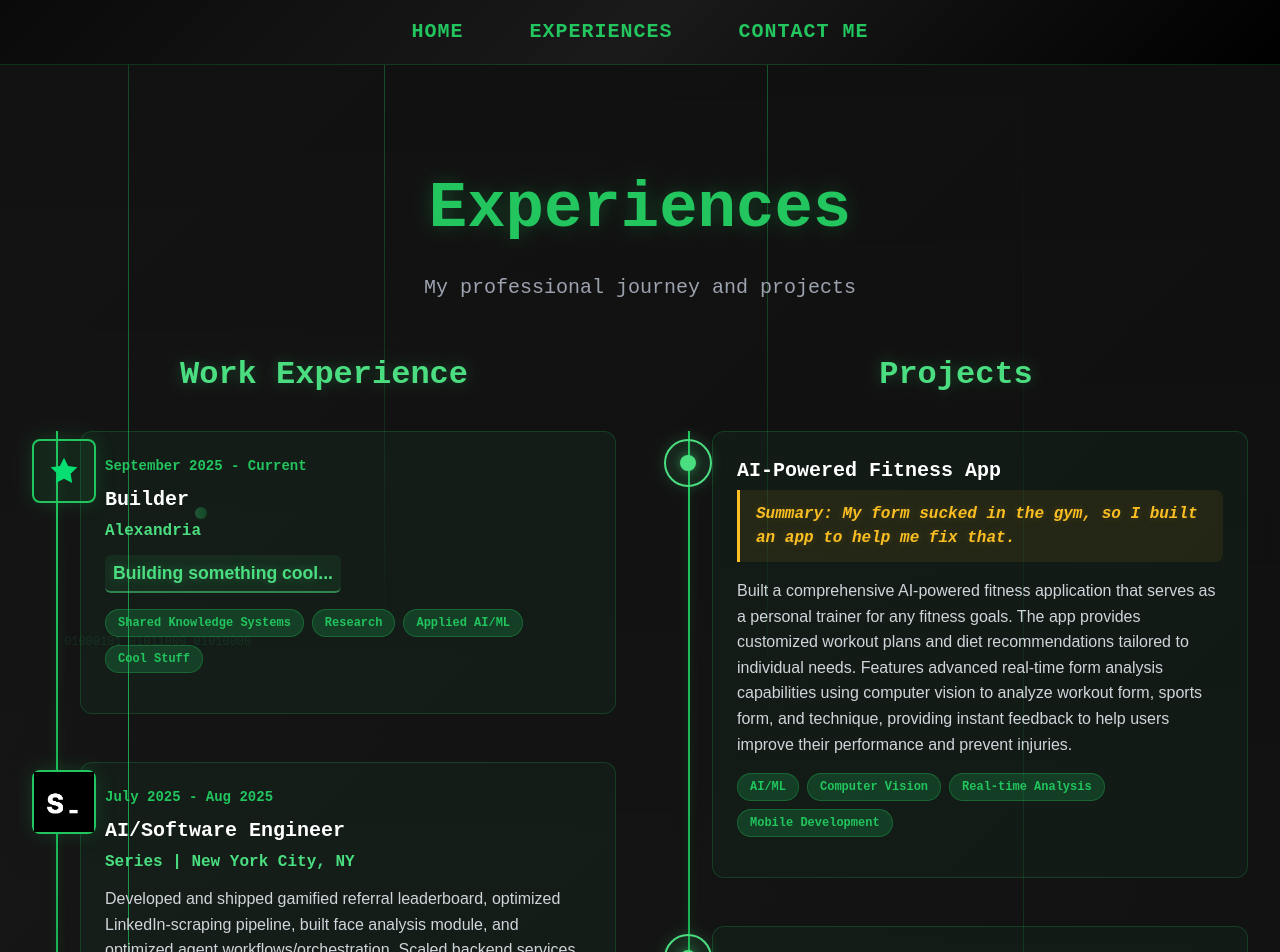
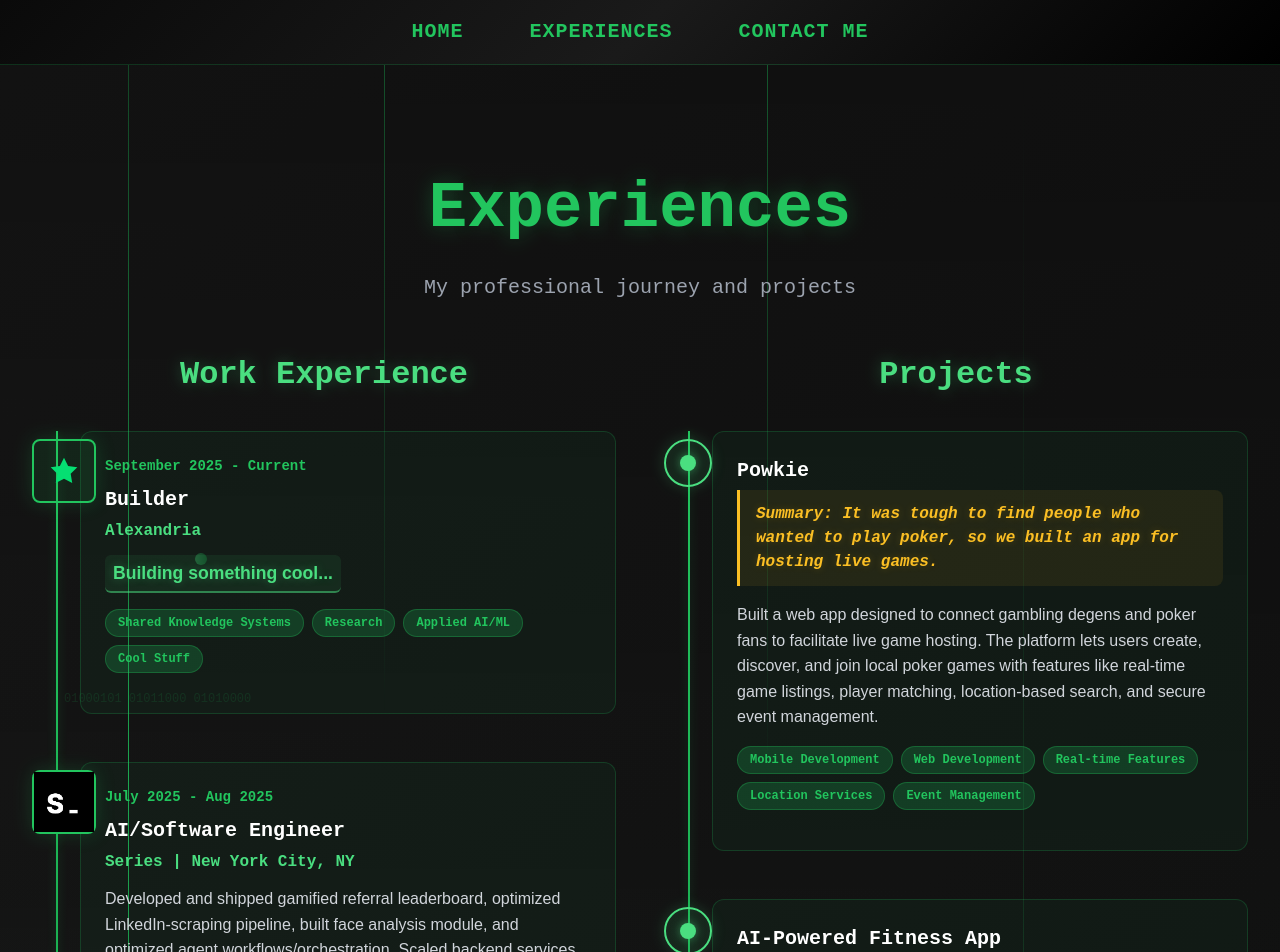
Before and after one commit to jzyzak/portfolio, a Next.js app: page /experiences in a window 1280 px wide. Shown: the top 952 px of the page. Built offline with nearby package versions, Linux system fonts and the light colour scheme.

Commit message:
Added powkie project

```diff
--- a/src/app/experiences/page.tsx
+++ b/src/app/experiences/page.tsx
@@ -54,7 +54,7 @@ export default function Experiences() {
 
       // Start revealing timeline items one by one
       const revealItems = async () => {
-        for (let i = 0; i < 8; i++) { // 5 work items + 3 project items
+        for (let i = 0; i < 9; i++) { // 5 work items + 4 project items
           await new Promise(resolve => setTimeout(resolve, 300));
           setVisibleItems(prev => [...prev, i]);
 
@@ -86,9 +86,10 @@ export default function Experiences() {
           } else {
             // Project items
             const projectTitles = [
+              'Powkie',
               'AI-Powered Fitness App',
               'AI-Driven Investment Insights Platform',
-              'Black-Scholes Option Pricing Web App'
+              'Black-Scholes Option Pricing Web App',
             ];
 
             const projectIndex = i - 5;
@@ -315,6 +316,31 @@ export default function Experiences() {
                       <div className="node-dot"></div>
                     </div>
                     <div className="timeline-content">
+                      <h3 className="timeline-title">{getDisplayText('Powkie')}</h3>
+                      <p className="project-summary">
+                        Summary: It was tough to find people who wanted to play poker, so we built an app for hosting live games.
+                      </p>
+                      <p className="timeline-description">
+                        Built a web app designed to connect gambling degens and poker fans to facilitate live game hosting.
+                        The platform lets users create, discover, and join local poker games with features like real-time game listings,
+                        player matching, location-based search, and secure event management.
+                      </p>
+                      <div className="timeline-skills">
+                        <span className="skill-tag">Mobile Development</span>
+                        <span className="skill-tag">Web Development</span>
+                        <span className="skill-tag">Real-time Features</span>
+                        <span className="skill-tag">Location Services</span>
+                        <span className="skill-tag">Event Management</span>
+                      </div>
+                    </div>
+                  </div>
+
+                  {/* Project item 2 */}
+                  <div className={`timeline-item ${visibleItems.includes(6) ? 'item-visible' : 'item-hidden'}`}>
+                    <div className="timeline-node project-node">
+                      <div className="node-dot"></div>
+                    </div>
+                    <div className="timeline-content">
                       <h3 className="timeline-title">{getDisplayText('AI-Powered Fitness App')}</h3>
                       <p className="project-summary">
                         Summary: My form sucked in the gym, so I built an app to help me fix that.
@@ -334,8 +360,8 @@ export default function Experiences() {
                     </div>
                   </div>
 
-                  {/* Project item 2 */}
-                  <div className={`timeline-item ${visibleItems.includes(6) ? 'item-visible' : 'item-hidden'}`}>
+                  {/* Project item 3 */}
+                  <div className={`timeline-item ${visibleItems.includes(7) ? 'item-visible' : 'item-hidden'}`}>
                     <div className="timeline-node project-node">
                       <div className="node-dot"></div>
                     </div>
@@ -362,8 +388,8 @@ export default function Experiences() {
                     </div>
                   </div>
 
-                  {/* Project item 3 */}
-                  <div className={`timeline-item ${visibleItems.includes(7) ? 'item-visible' : 'item-hidden'}`}>
+                  {/* Project item 4 */}
+                  <div className={`timeline-item ${visibleItems.includes(8) ? 'item-visible' : 'item-hidden'}`}>
                     <div className="timeline-node project-node">
                       <div className="node-dot"></div>
                     </div>
```
